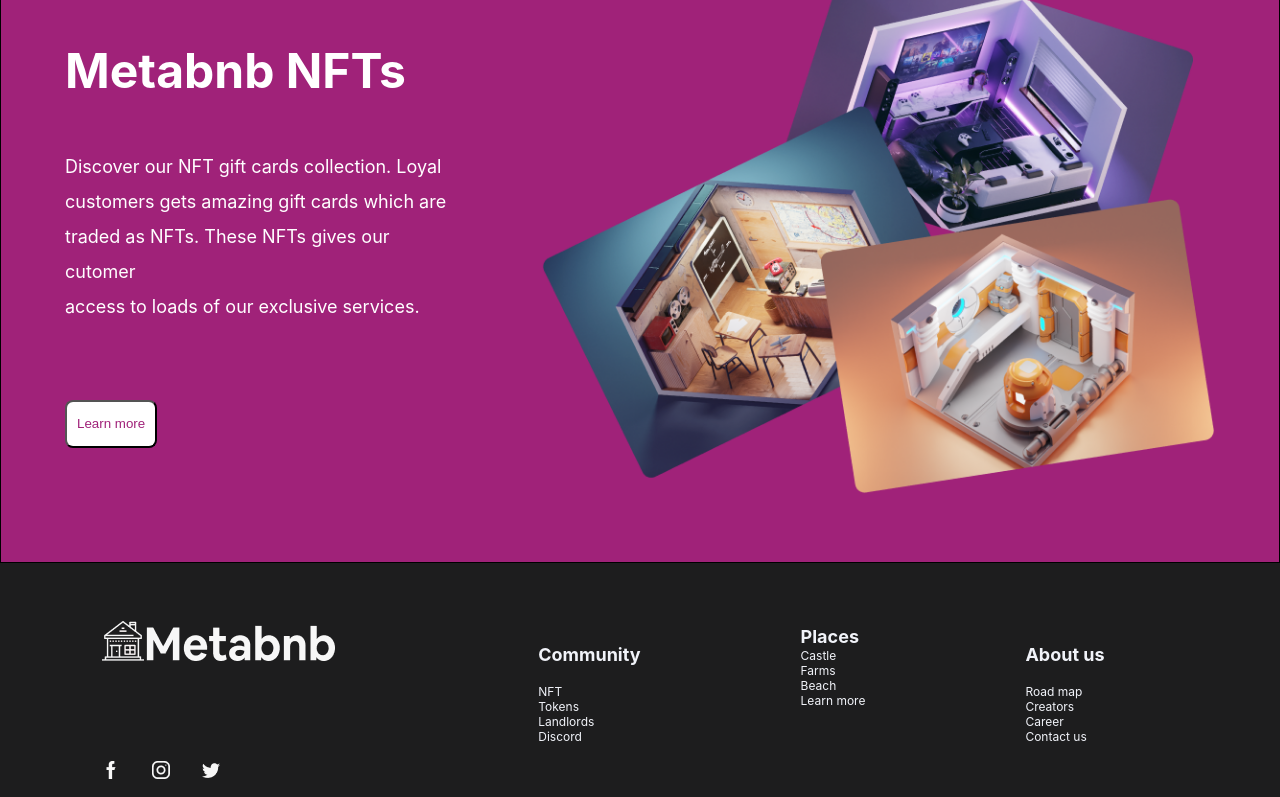
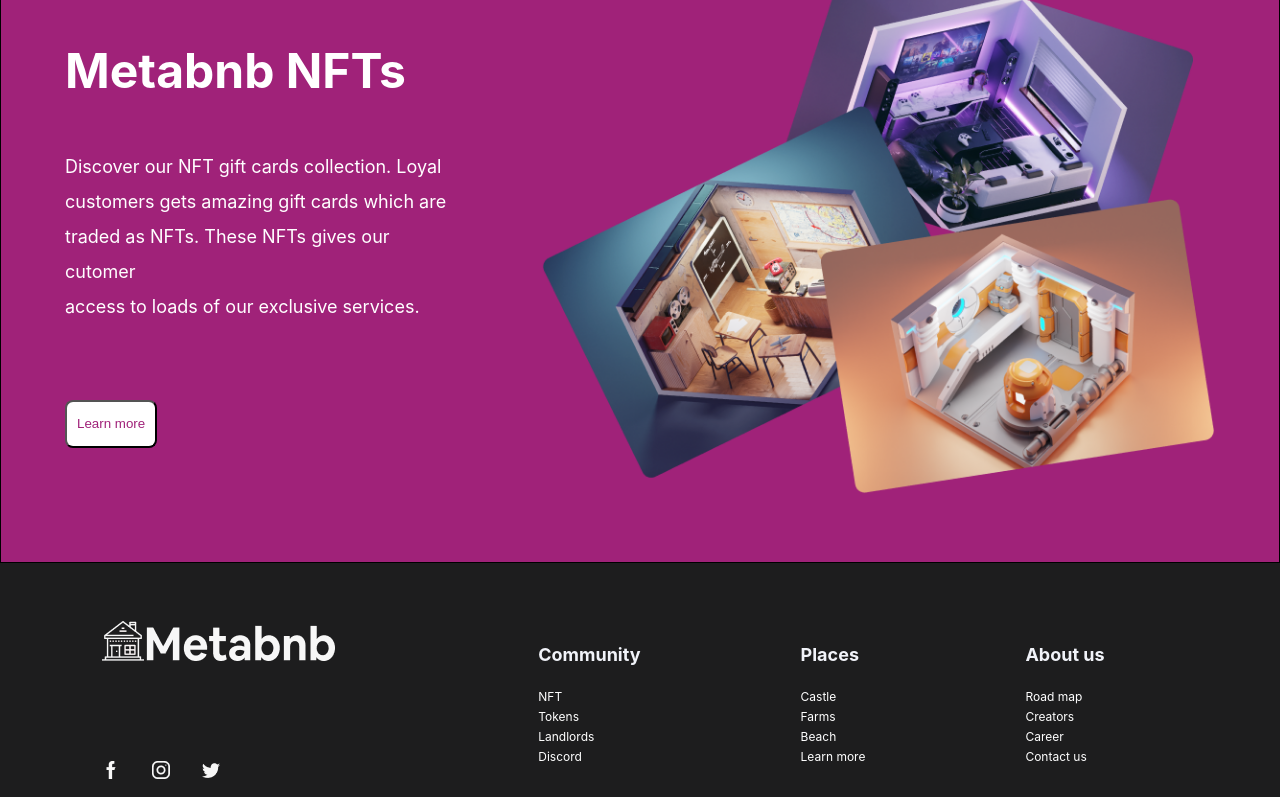
Before and after one commit to Chimz-Codes-ZM/meta_bnb, a React (Create React App) app: page / in a window 1280 px wide. Shown: the part 2000-2797 px from the top of the page. Built offline with nearby package versions, Linux system fonts and the light colour scheme.

Commit message:
added anchor hover states and corresponding links

```diff
--- a/src/Components/Footer.js
+++ b/src/Components/Footer.js
@@ -21,24 +21,24 @@
       <div className="footer-content">
         <div className="community">
             <p style={{fontSize: '18px', lineHeight: '22px'}}><b>Community</b></p>
-            <a>NFT</a>
-            <a>Tokens</a>
-            <a>Landlords</a>
-            <a>Discord</a>
+            <a href="#">NFT</a>
+            <a href="#">Tokens</a>
+            <a href="#">Landlords</a>
+            <a href="#">Discord</a>
         </div>
         <div className="places">
-            <a style={{fontSize: '18px', lineHeight: '22px'}}><b>Places</b></a>
-            <a>Castle</a>
-            <a>Farms</a>
-            <a>Beach</a>
-            <a>Learn more</a>
+            <p style={{fontSize: '18px', lineHeight: '22px'}}><b>Places</b></p>
+            <a href="#">Castle</a>
+            <a href="#">Farms</a>
+            <a href="#">Beach</a>
+            <a href="#">Learn more</a>
         </div>
         <div className="about-us">
             <p style={{fontSize: '18px', lineHeight: '22px'}}><b>About us</b></p>
-            <a>Road map</a>
-            <a>Creators</a>
-            <a>Career</a>
-            <a>Contact us</a>
+            <a href="#">Road map</a>
+            <a href="#">Creators</a>
+            <a href="#">Career</a>
+            <a href="#">Contact us</a>
         </div>
       </div>
     </div>
--- a/src/Components/Navbar.js
+++ b/src/Components/Navbar.js
@@ -3,25 +3,28 @@
 import PopUp from "./PopUp";
 import { useState } from "react";
 
-
 function Navbar() {
-const [buttonPopup, setButtonPopup] = useState(false)
+  const [buttonPopup, setButtonPopup] = useState(false);
 
   return (
     <nav>
-      <img src={logo1} id="met-logo"/>
+      <img src={logo1} id="met-logo" />
       <div className="nav-buttons">
         <div className="links">
-
-            {/* Come back and redo anchor tags */}
-          <a>Home</a>
-          <a>Place to stay</a>
-          <a>NFTs</a>
-          <a>Community</a>
+          {/* Come back and redo anchor tags */}
+          <a href="#">Home</a>
+          <a href="#">Place to stay</a>
+          <a href="#">NFTs</a>
+          <a href="#">Community</a>
         </div>
 
         <div>
-          <button className="connect-button" onClick={() => setButtonPopup(true)}>Connect Wallet</button>
+          <button
+            className="connect-button"
+            onClick={() => setButtonPopup(true)}
+          >
+            Connect Wallet
+          </button>
           <PopUp trigger={buttonPopup} setTrigger={setButtonPopup}></PopUp>
         </div>
       </div>
--- a/src/Styling/App.css
+++ b/src/Styling/App.css
@@ -13,6 +13,13 @@
     /* flex-wrap: wrap; */
 
 }
+
+a {
+    text-decoration: none;
+    color: black;
+}
+
+
 
 #met-logo {
     max-width: 100%;
--- a/src/Styling/Footer.css
+++ b/src/Styling/Footer.css
@@ -14,6 +14,11 @@
   /* margin-left: 113px; */
   margin-top: 58px;
 
+}
+
+a {
+  text-decoration: none;
+  color: white;
 }
 
 .socials {
@@ -40,4 +45,5 @@
   line-height: 15px;
   display: flex;
   flex-direction: column;
+  gap: 5px;
 }
```
